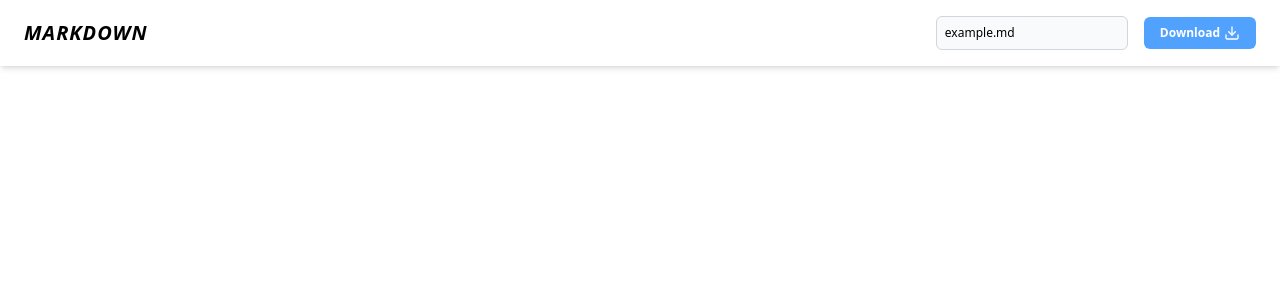
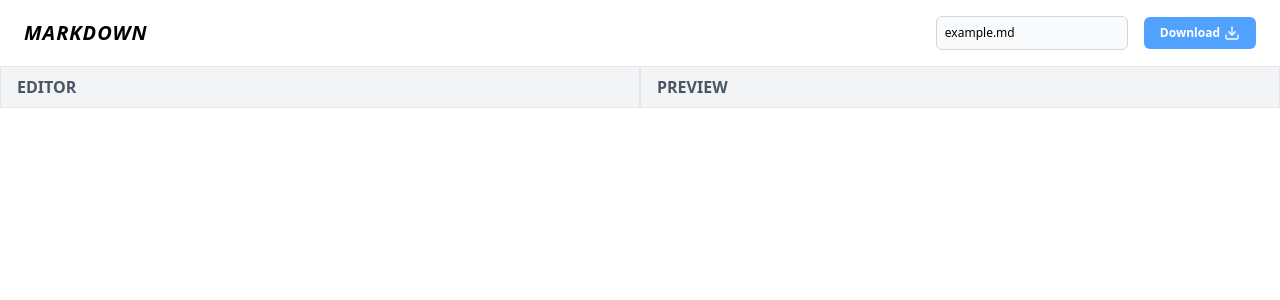
Before and after one commit to radriann21/readocs, a React (Vite) app: page / in a window 1280 px wide. Shown: the top 300 px of the page. Built offline with nearby package versions, Linux system fonts and the light colour scheme.

Commit message:
feat: added editor layout and placeholders

```diff
--- a/src/app/App.tsx
+++ b/src/app/App.tsx
@@ -1,10 +1,17 @@
-import { MainLayout } from "../shared/layouts/MainLayout"
-import { Header } from "../features/header/Header"
+import { MainLayout } from "@/shared/layouts/MainLayout"
+import { Header } from "@/features/header/Header"
+import { EditorLayout } from "@/shared/layouts/EditorLayout"
+import { Editor } from "@/features/editor/Editor"
+import { Preview } from "@/features/preview/Preview"
 
 function App() {
   return (
     <MainLayout>
       <Header />
+      <EditorLayout>
+        <Editor />
+        <Preview />
+      </EditorLayout>
     </MainLayout>
   )
 }
--- /dev/null
+++ b/src/features/editor/Editor.tsx
@@ -0,0 +1,9 @@
+export const Editor = () => {
+  return (
+    <section className="w-full flex flex-col">
+      <div className="w-full flex items-center px-4 py-2 bg-gray-100 border border-gray-200">
+        <h3 className="font-semibold text-gray-600 uppercase">Editor</h3>
+      </div>
+    </section>
+  )
+}
--- /dev/null
+++ b/src/features/preview/Preview.tsx
@@ -0,0 +1,9 @@
+export const Preview = () => {
+  return (
+    <section className="w-full flex flex-col">
+      <div className="w-full flex items-center px-4 py-2 bg-gray-100 border border-gray-200">
+        <h3 className="font-semibold text-gray-600 uppercase">Preview</h3>
+      </div>
+    </section>
+  )
+}
--- /dev/null
+++ b/src/shared/layouts/EditorLayout.tsx
@@ -0,0 +1,13 @@
+import type { ReactNode } from "react"
+
+interface EditorLayoutProps {
+  children: ReactNode
+}
+
+export const EditorLayout = ({ children }: EditorLayoutProps) => {
+  return (
+    <section className="w-full h-full grid grid-cols-2">
+      {children}
+    </section>
+  )
+}
```
